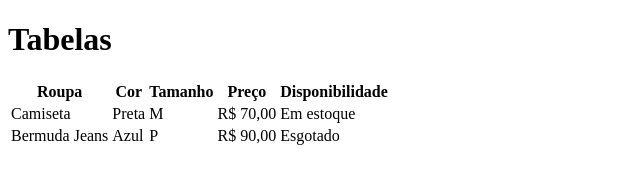
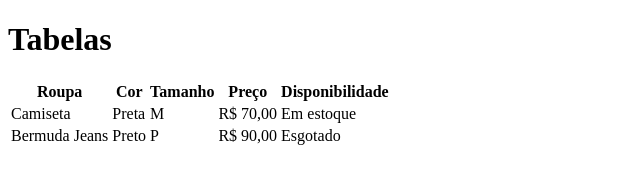
Before and after one commit to m4rins/m4rins, a plain HTML site: page index.html in a window 1280 px wide. Shown: the full height of the page, 0-640 px from the left. Drawn offline with Linux system fonts and the light colour scheme.

Commit message:
trocado de azul para preto

```diff
--- a/index.html
+++ b/index.html
@@ -25,7 +25,7 @@
         </tr>
         <tr>
             <td>Bermuda Jeans</td>
-            <td>Azul</td>
+            <td>Preto</td>
             <td>P</td>
             <td>R$ 90,00</td>
             <td>Esgotado</td>
```
